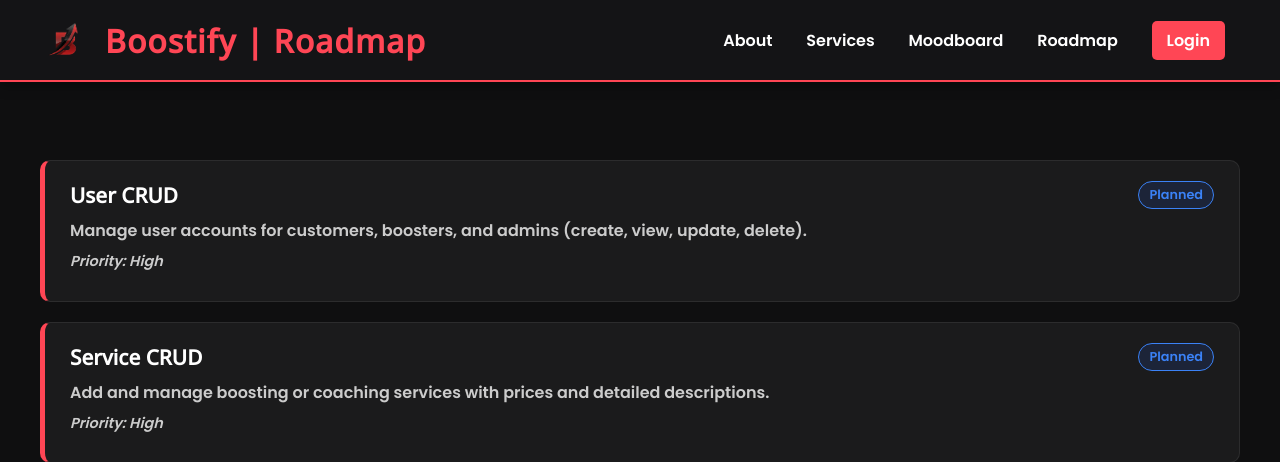
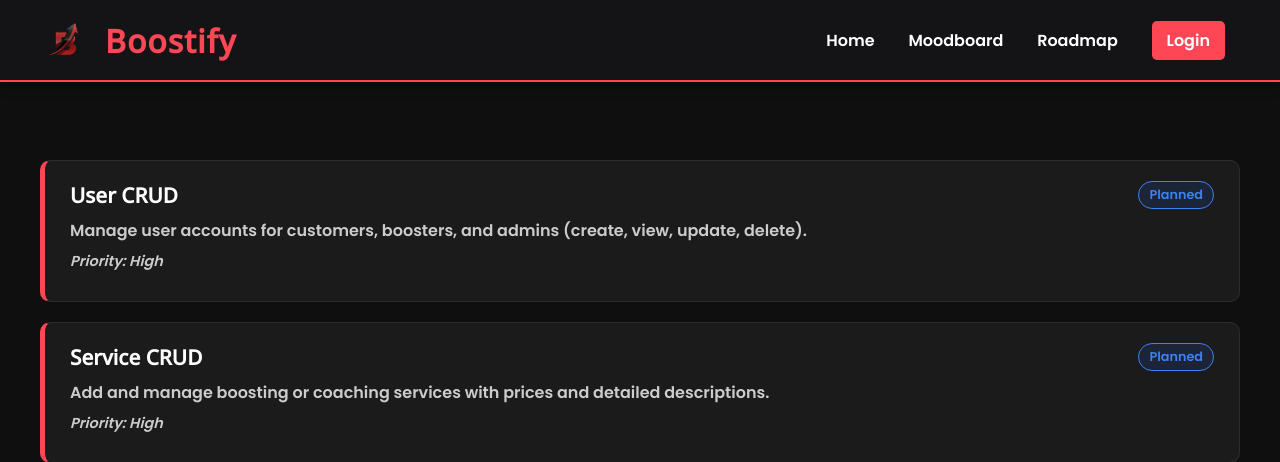
Before and after one commit to YvanSolis/CI4-Boostify, a CodeIgniter 4 app: the page made by backend/app/Views/users/roadmap_page.php in a window 1280 px wide. Shown: the top 462 px of the page. Run offline with PHP 8.4 and a stand-in for CodeIgniter, Linux system fonts and the light colour scheme; the template is opened without the code that fills it, so the values that code supplies are empty; some libraries are stand-ins or nearby versions.

Commit message:
FEAT(frontend/roadmapPage): Started Fragmentation

```diff
--- /dev/null
+++ b/backend/app/Views/components/footer.php
@@ -0,0 +1,7 @@
+<?php
+// Component: components/footer.php
+?>
+
+<footer>
+    © 2025 <span>Boostify</span>. All rights reserved.
+</footer>
--- /dev/null
+++ b/backend/app/Views/components/header.php
@@ -0,0 +1,27 @@
+<?php
+// Component: components/header.php
+// $brandTitle: string
+// $brandTagline: string|null
+// $logo: object
+?>
+<?php
+$nav = [
+    ['label' => 'home', 'href' => '/'],
+    ['label' => 'moodboard', 'href' => '/moodboard'],
+    ['label' => 'roadmap', 'href' => '/roadmap'],
+    ['label' => 'Login', 'href' => '/login'],
+];
+
+?>
+<header>
+    <div class="left">
+        <img src="/assets/boostifylogo.png" alt="Boostify Logo">
+        <h1>Boostify</h1>
+    </div>
+    <nav>
+        <a href="/#home">Home</a>
+        <a href="/moodboard">Moodboard</a>
+        <a href="/roadmap">Roadmap</a>
+        <a href="/login" class="btn-login">Login</a>
+    </nav>
+</header>
--- a/backend/app/Views/users/roadmap_page.php
+++ b/backend/app/Views/users/roadmap_page.php
@@ -219,19 +219,7 @@
 <body>
 
     <!-- HEADER -->
-    <header>
-        <div class="left">
-            <img src="/assets/boostifylogo.png" alt="Boostify Logo">
-            <h1>Boostify | Roadmap</h1>
-        </div>
-        <nav>
-            <a href="/#about">About</a>
-            <a href="/#services">Services</a>
-            <a href="/moodboard">Moodboard</a>
-            <a href="/roadmap">Roadmap</a>
-            <a href="/login" class="btn-login">Login</a>
-        </nav>
-    </header>
+    <?= view('components/header.php') ?>
 
     <main>
         <div class="roadmap-container">
@@ -308,9 +296,7 @@
     </main>
 
     <!-- FOOTER -->
-    <footer>
-        © 2025 <span>Boostify</span>. All rights reserved.
-    </footer>
+    <?= view('components/footer') ?>
 
 </body>
 
```
Also changed, not shown: backend/app/Views/users/landing_page.php (+1 -14 lines), backend/app/Views/users/moodboard_page.php (+2 -16 lines).
